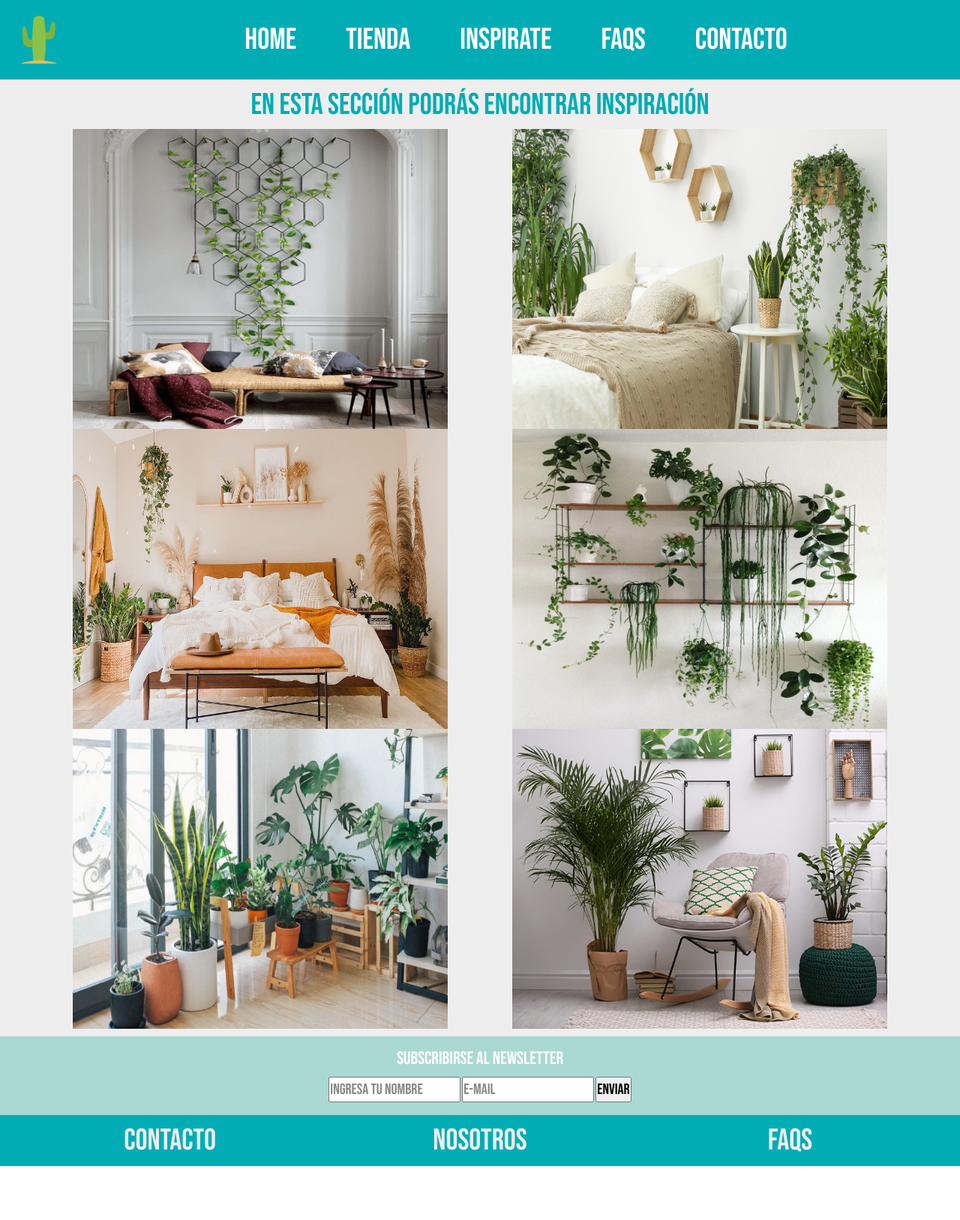
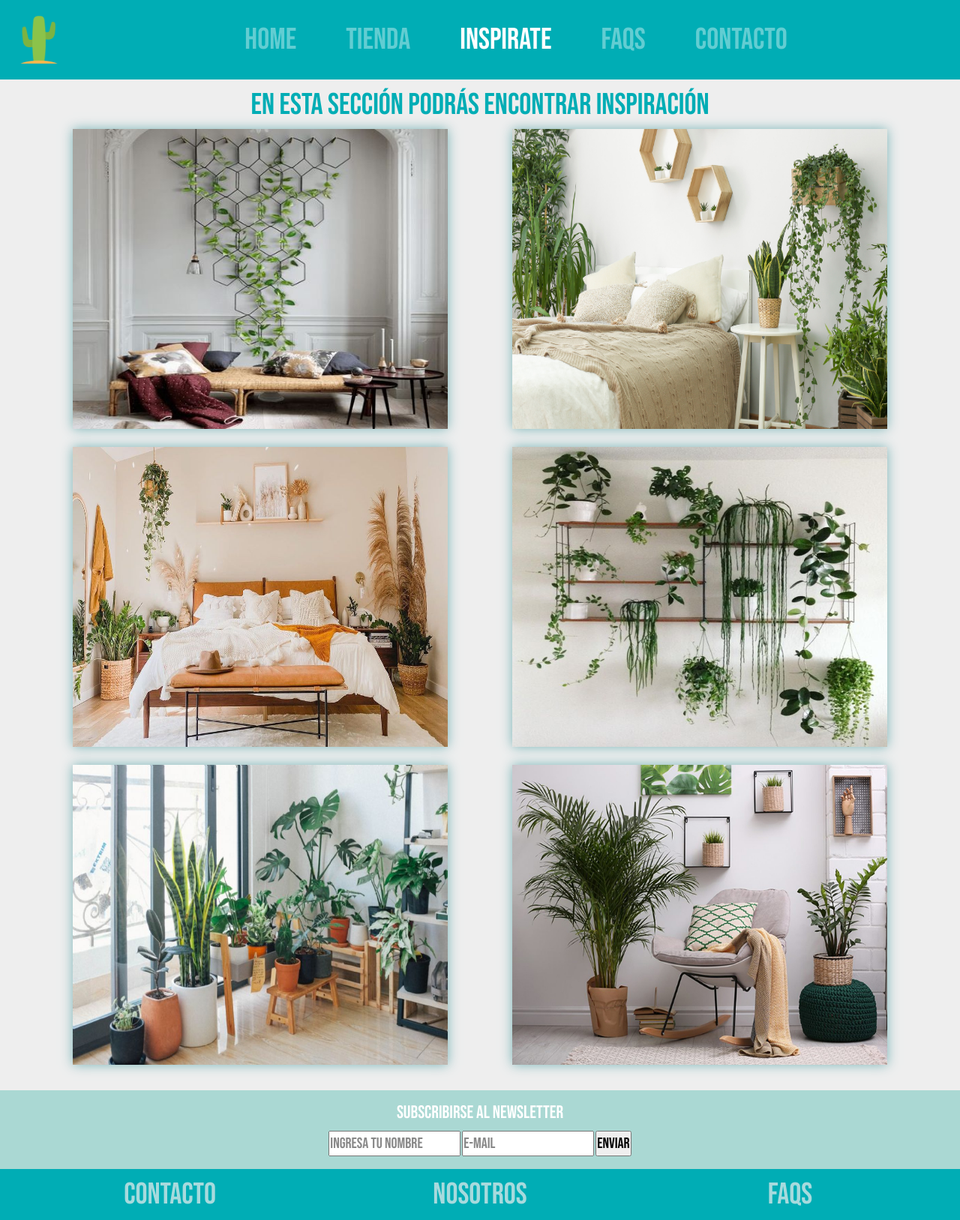
Before and after one commit to lysergiccandy/desafiosass, a plain HTML site: page pages/inspirate.html in a window 1280 px wide. Shown: the whole page at 75% size. Before the commit the page ends 1555 px from the top, so only its background shows below. Drawn offline with nearby package versions, Linux system fonts and the light colour scheme.

Commit message:
modifique varias secciones

```diff
--- a/css/style.css
+++ b/css/style.css
@@ -64,6 +64,12 @@ footer {
 
 .divFoo h4 {
   width: 100%; }
+
+.navLinks .nav-item a {
+  opacity: 0.7; }
+
+.navLinks .nav-item a.active {
+  opacity: 1; }
 
 .mainUs {
   align-items: flex-start;
@@ -215,7 +221,8 @@ fieldset {
 
 .div__img {
   height: 400px;
-  width: 500px; }
+  width: 500px;
+  box-shadow: 0 0 15px #79B4B7; }
 
 .img-product {
   max-height: 200px; }
--- a/pages/inspirate.html
+++ b/pages/inspirate.html
@@ -31,13 +31,13 @@
             <div class="navLinks collapse navbar-collapse" id="navbarNav">
                 <ul class="navbar-nav">
                     <!-- menu nuevo -->
-                    <li class="nav-item"><a class="nav-link active" aria-current="page" href="../index.html">HOME</a>
+                    <li class="nav-item"><a class="nav-link" aria-current="page" href="../index.html">HOME</a>
                     </li>
-                    <li class="nav-item"><a class="nav-link active" aria-current="page" href="./tienda.html">TIENDA</a>
+                    <li class="nav-item"><a class="nav-link" aria-current="page" href="./tienda.html">TIENDA</a>
                     <li class="nav-item"><a class="nav-link active" aria-current="page" href="./inspirate.html">INSPIRATE</a></li>
-                    <li class="nav-item"><a class="nav-link active" aria-current="page" href="./faqs.html">FAQS</a>
+                    <li class="nav-item"><a class="nav-link" aria-current="page" href="./faqs.html">FAQS</a>
                     </li>
-                    <li class="nav-item"><a class="nav-link active" aria-current="page" href="./contacto.html">CONTACTO</a>
+                    <li class="nav-item"><a class="nav-link" aria-current="page" href="./contacto.html">CONTACTO</a>
                     </li>
                     </li>
                     <!-- fin del menu nuevo -->
@@ -49,12 +49,12 @@
     <main>
         <h1>EN ESTA SECCIÓN PODRÁS ENCONTRAR INSPIRACIÓN</h1>
         <div class="div_img">
-            <img class="div__img" src="../image/image (5).jpg" alt="">
-            <img class="div__img" src="../image/image (13).jpg" alt="">
-            <img class="div__img" src="../image/image (7).jpg" alt="">
-            <img class="div__img" src="../image/image (9).jpg" alt="">
-            <img class="div__img" src="../image/image (10).jpg" alt="">
-            <img class="div__img" src="../image/image (11).jpg" alt="">
+            <img class="div__img mb-4" src="../image/image (5).jpg" alt="">
+            <img class="div__img mb-4" src="../image/image (13).jpg" alt="">
+            <img class="div__img mb-4" src="../image/image (7).jpg" alt="">
+            <img class="div__img mb-4" src="../image/image (9).jpg" alt="">
+            <img class="div__img mb-4" src="../image/image (10).jpg" alt="">
+            <img class="div__img mb-4" src="../image/image (11).jpg" alt="">
 
         </div>
     </main>
@@ -70,9 +70,9 @@
 
         <nav class="navLinks p-1">
             <ul class="ul">
-                <li><a href="./contacto.html">CONTACTO</a></li>
-                <li><a href="./aboutus.html">NOSOTROS</a></li>
-                <li><a href="./faqs.html">FAQS</a></li>
+                <li class="nav-item"><a href="./contacto.html">CONTACTO</a></li>
+                <li class="nav-item"><a href="./aboutus.html">NOSOTROS</a></li>
+                <li class="nav-item"><a href="./faqs.html">FAQS</a></li>
             </ul>
         </nav>
     </footer>
--- a/scss/secciones/_inspirate.scss
+++ b/scss/secciones/_inspirate.scss
@@ -10,4 +10,5 @@
 .div__img {
     height: 400px;
     width: 500px;
+    box-shadow: 0 0 15px #79B4B7;
 }
--- a/scss/utilidades/_footer.scss
+++ b/scss/utilidades/_footer.scss
@@ -43,3 +43,9 @@ footer {
 .divFoo h4 {
     width: 100%;
 }
+.navLinks .nav-item a{
+opacity: 0.7;
+}
+.navLinks .nav-item a.active{
+    opacity: 1;
+    }
```
Also changed, not shown: pages/aboutus.html (+8 -8 lines), pages/contacto.html (+7 -7 lines), pages/faqs.html (+7 -7 lines), pages/tienda.html (+7 -7 lines).
